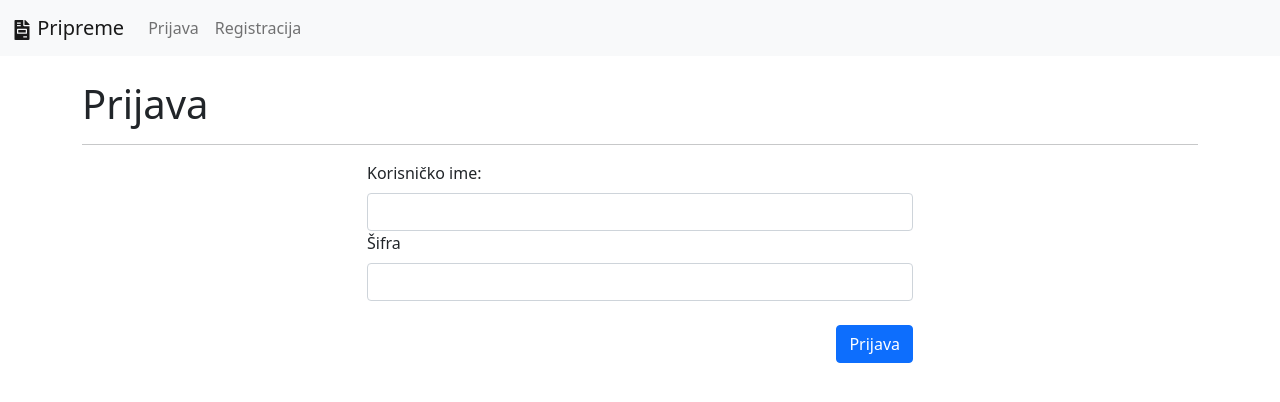
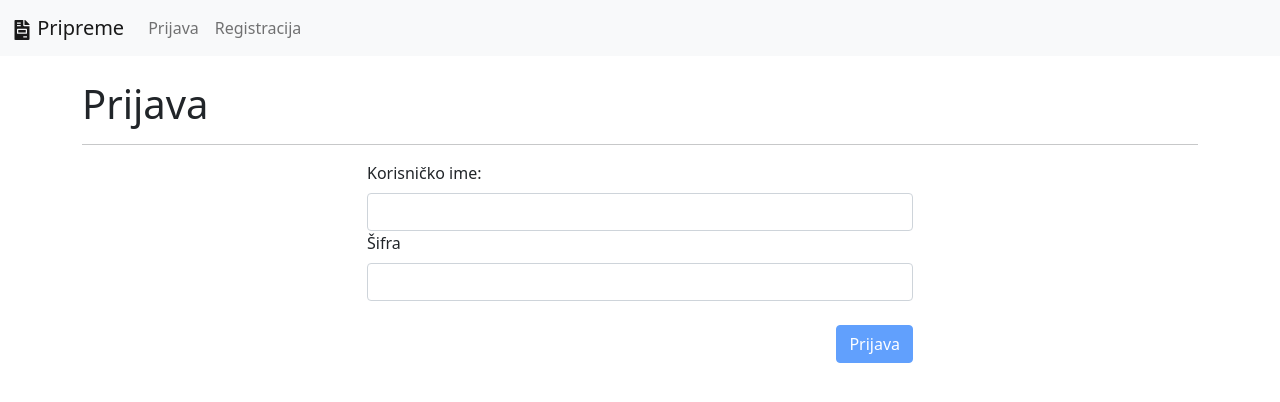
Before and after one commit to selvedin/priprema-fe, a React (Create React App) app: page /login in a window 1280 px wide. Shown: the top 402 px of the page. Built offline with nearby package versions, Linux system fonts and the light colour scheme.

Commit message:
refactoring loader

```diff
--- a/src/components/auth/Login.tsx
+++ b/src/components/auth/Login.tsx
@@ -3,7 +3,7 @@ import React, { useState } from 'react'
 import { connect } from 'react-redux'
 import { Redirect } from 'react-router-dom'
 import swal from 'sweetalert'
-import Loader from 'react-loader-spinner'
+import Loading from 'components/common/Loading'
 
 const Login = ({ isAuthenticated, loginUser }: { isAuthenticated: boolean, loginUser: any }) => {
 
@@ -52,13 +52,7 @@ const Login = ({ isAuthenticated, loginUser }: { isAuthenticated: boolean, login
       </div>
       <div className="row justify-content-md-center mt-4">
         <div className="col col-lg-6 text-right">
-          {!loading ? <button className='btn btn-primary' onClick={() => submitForm()}>Prijava</button> : <Loader
-            type="ThreeDots"
-            color="#00BFFF"
-            height={50}
-            width={70}
-
-          />}
+          {!loading ? <button className='btn btn-primary' disabled={username === '' || password === ''} onClick={() => submitForm()}>Prijava</button> : <Loading />}
 
         </div>
       </div>
--- a/src/components/pripreme/PripremaForm.tsx
+++ b/src/components/pripreme/PripremaForm.tsx
@@ -8,6 +8,8 @@ import { Redirect } from 'react-router-dom'
 import DatePicker from 'react-datepicker'
 import { Editor } from '@tinymce/tinymce-react'
 import { ToastContainer, toast } from 'react-toastify'
+import Loader from 'react-loader-spinner'
+import Loading from 'components/common/Loading'
 
 
 interface PripremaProps {
@@ -17,11 +19,11 @@ interface PripremaProps {
 }
 
 const PripremaForm: React.FC<PripremaProps> = (props) => {
-  const notify = (msg: string) => toast.success(msg)
   const [savingForm, setSavingForm] = useState(false)
   const [priprema, setPriprema] = useState(defaultPriprema)
   const { userDetails, savePriprema, match } = props
   const { id } = match.params
+  const notify = (msg: string) => toast.success(msg)
 
   useEffect(() => {
     const getPriprema = async (id: string) => {
@@ -238,7 +240,9 @@ const PripremaForm: React.FC<PripremaProps> = (props) => {
 
       <div className="row justify-content-md-center mt-4">
         <div className="col">
-          <button className='btn btn-primary float-right' disabled={savingForm} onClick={() => submitForm()}>Snimi</button>
+          {savingForm ? <Loading /> :
+            <button className='btn btn-primary float-right' onClick={() => submitForm()}>Snimi</button>
+          }
         </div>
       </div>
       <ToastContainer />
--- a/src/components/pripreme/PripremaTable.tsx
+++ b/src/components/pripreme/PripremaTable.tsx
@@ -1,6 +1,6 @@
 import React, { useState, useEffect } from 'react'
 import { IPriprema } from 'types/Priprema'
-import { FaTrash, FaEye } from 'react-icons/fa'
+import { FaTrash, FaEye, FaEdit } from 'react-icons/fa'
 import axios from 'axios'
 import swal from 'sweetalert'
 import { Link } from 'react-router-dom'
@@ -63,6 +63,9 @@ const PripremaTable = () => {
                   <Link className="btn btn-secondary btn-sm mx-1" to={'/priprema/' + pr._id}>
                     <FaEye />
                   </Link>
+                  <Link className="btn btn-primary btn-sm mx-1" to={'/priprema-edit/' + pr._id}>
+                    <FaEdit />
+                  </Link>
                   <button className="btn btn-danger btn-sm mx-1" onClick={() => deletePriprema(pr._id)}>
                     <FaTrash />
                   </button>
```
